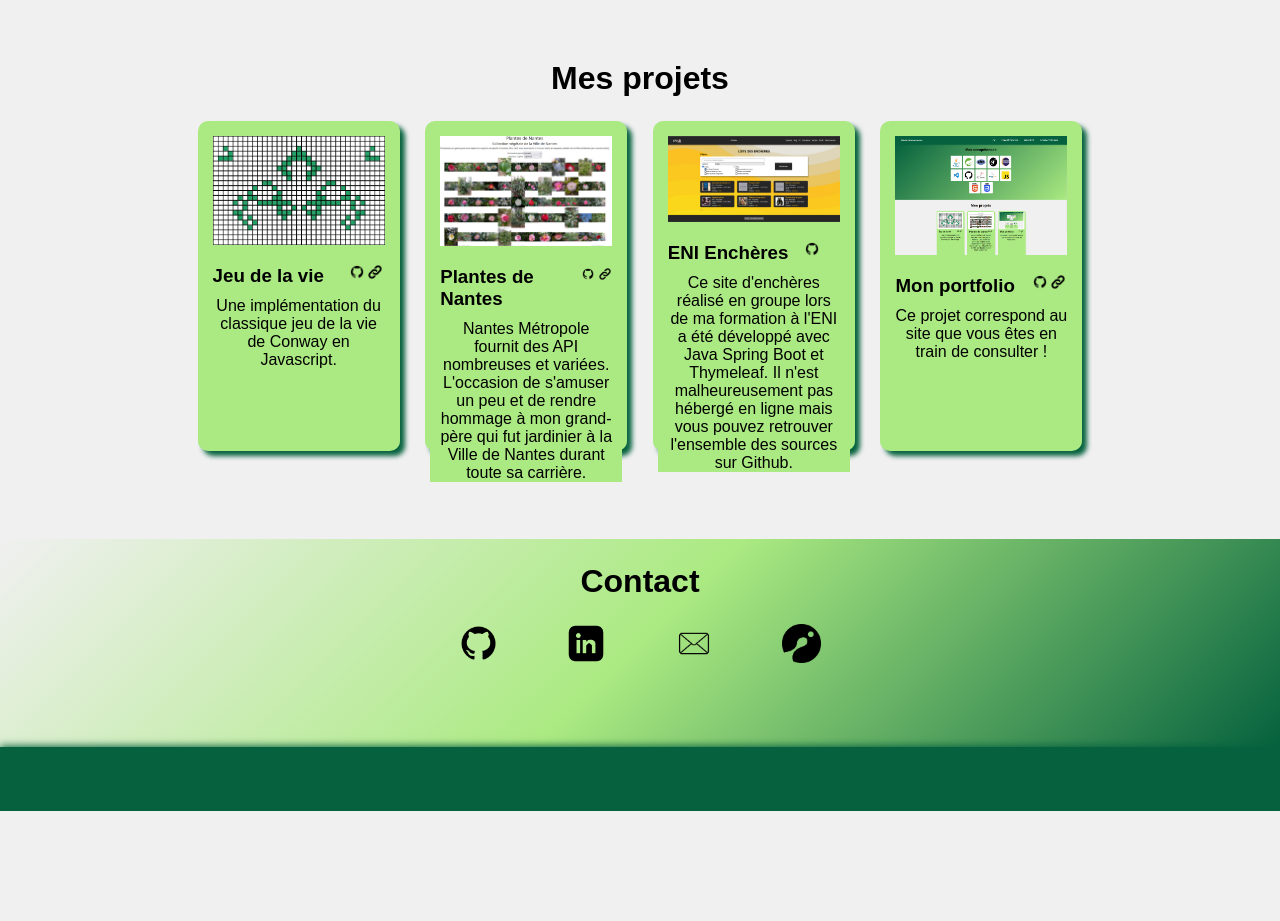
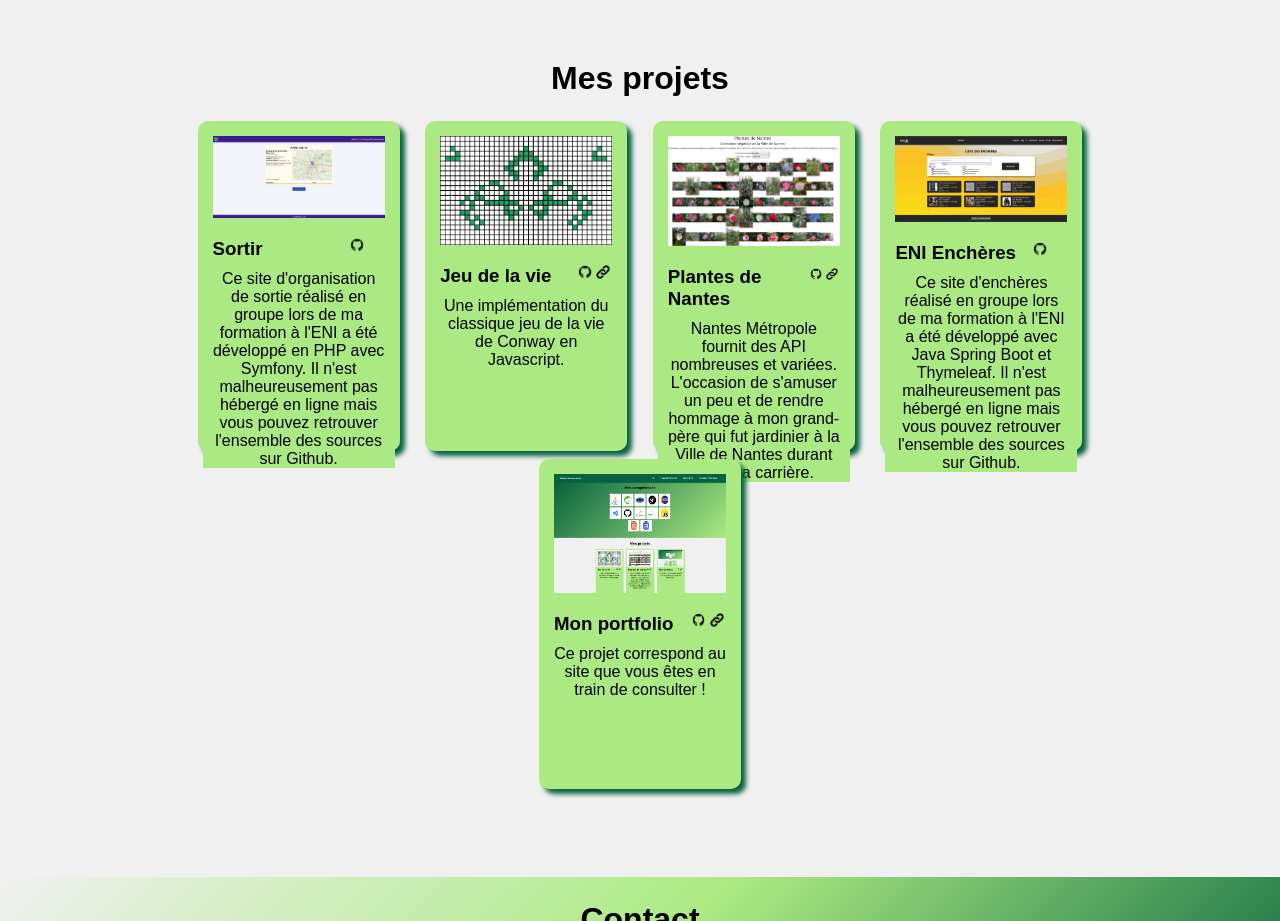
Before and after one commit to OpymS/OpymS.github.io, a plain HTML site: page index.html in a window 1280 px wide. Shown: the part 1080-2001 px from the top of the page. Before the commit the page ends 1891 px from the top, so only its background shows below. Drawn offline with Linux system fonts and the light colour scheme.

Commit message:
ajout sortir

```diff
--- a/index.html
+++ b/index.html
@@ -62,7 +62,7 @@
         <section id="projets">
             <h2>Mes projets</h2>
             <div>
-                <!-- <div class="projet" id="ENI-Sortir">
+                <div class="projet" id="ENI-Sortir">
                     <img src="assets/images/Sortir.png" alt="une image de ENI-Sortir">
                     <div class="descriptionProjet">
                         <div class="subtitle">
@@ -70,19 +70,15 @@
                             <div>
                                 <a href="https://github.com/OpymS/ENI_Sortir.com"><img src="assets/images/github.png"
                                         alt="lien vers le dépôt Github" class="petitLogo"></a>
-                                <a href="http://51.77.140.10/"><img
-                                        src="assets/images/lien hypertexte.png" alt="lien vers l'implémentation"
-                                        class="petitLogo"></a>
                             </div>
                         </div>
                         <p class="center-text">Ce site d'organisation de sortie réalisé en groupe lors de ma formation à l'ENI a été
                             développé en PHP avec Symfony.
-                            Je me suis occupé de le déployer sur un VPS pour que vous puissiez le tester. Connectez-vous en admin (mdp: 1234) pour créer votre compte.
-                            Puis créez des sorties. Inscrivez-vous à des sorties…
-                            Merci de ne pas tout casser.
+                            Il n'est malheureusement pas hébergé en ligne mais vous pouvez retrouver l'ensemble des
+                            sources sur Github.
                         </p>
                     </div>
-                </div> -->
+                </div>
                 <div class="projet" id="jeuDeLaVie">
                     <img src="assets/images/jeu_de_la_vie.jpg" alt="image d'un plateau de jeu de la vie">
                     <div class="descriptionProjet">
```
